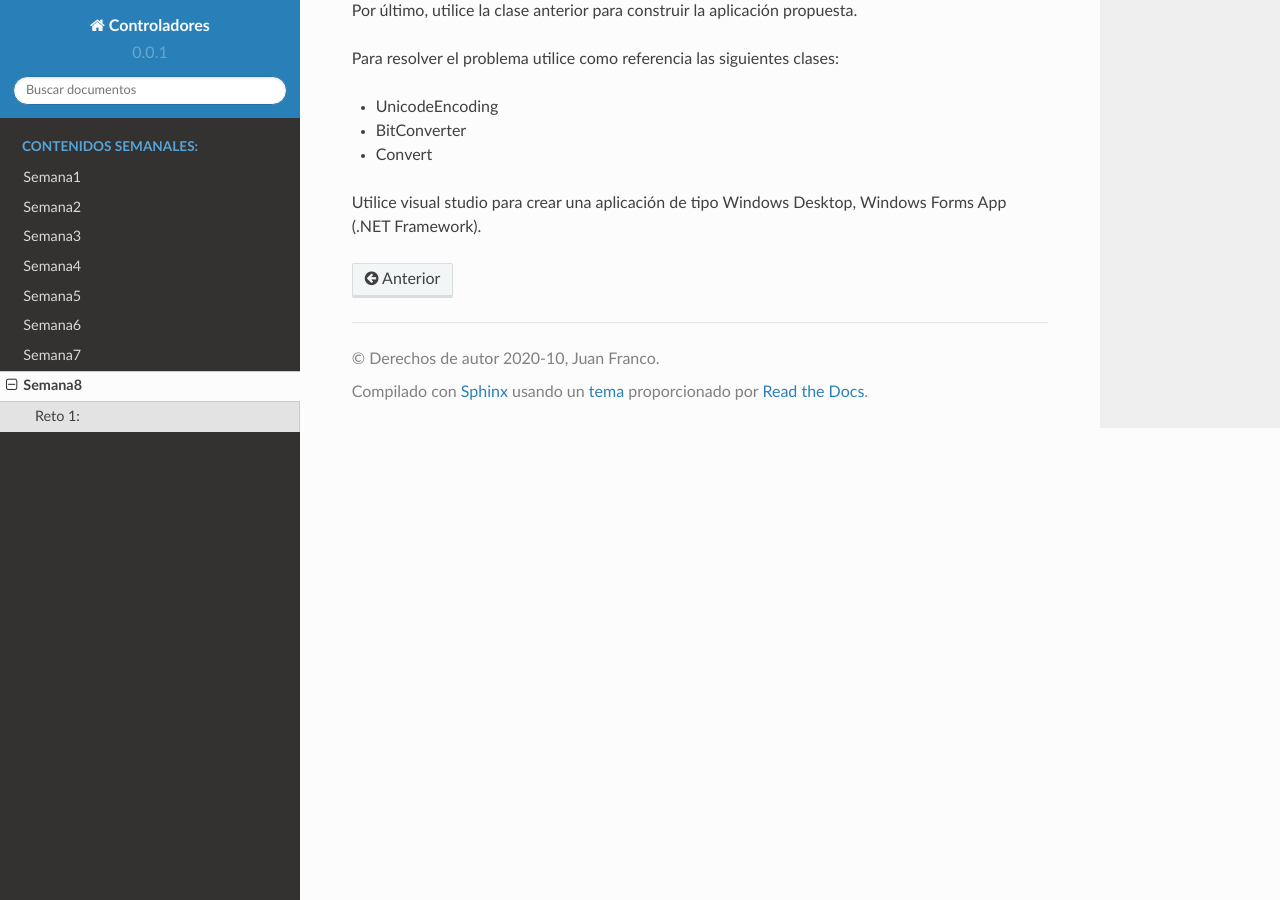
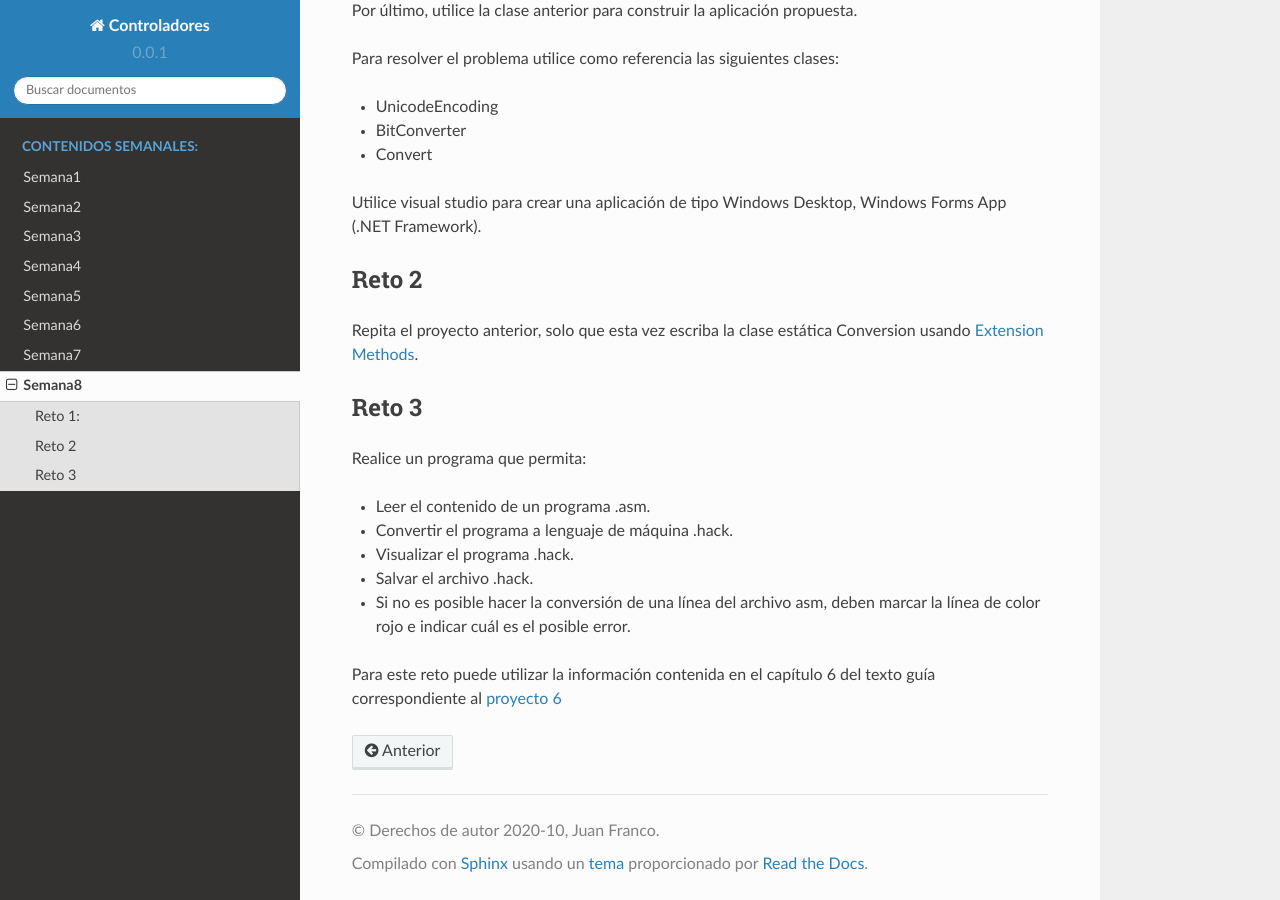
Before and after one commit to juanferfranco/controladores, a Sphinx documentation site: the page built from docs/_semana8/semana8.rst, in a window 1280 px wide and 900 px high, scrolled down 1333 px. Built offline with Sphinx 7.4.7 and the Read the Docs theme 2.0.0, drawn with Linux system fonts in a browser that asks for light colours; some of the changed text lies outside the part shown.

Commit message:
week 8, add new challange

```diff
--- a/docs/_semana8/semana8.rst
+++ b/docs/_semana8/semana8.rst
@@ -54,3 +54,23 @@ Para resolver el problema utilice como referencia las siguientes clases:
 
 Utilice visual studio para crear una aplicación de tipo Windows Desktop,
 Windows Forms App (.NET Framework).
+
+Reto 2
+--------
+Repita el proyecto anterior, solo que esta vez escriba la clase estática
+Conversion usando `Extension Methods <https://docs.microsoft.com/en-us/dotnet/csharp/programming-guide/classes-and-structs/extension-methods>`__.
+
+Reto 3
+--------
+Realice un programa que permita:
+
+* Leer el contenido de un programa .asm.
+* Convertir el programa a lenguaje de máquina .hack.
+* Visualizar el programa .hack.
+* Salvar el archivo .hack.
+* Si no es posible hacer la conversión de una línea
+  del archivo asm, deben marcar la línea de color rojo e
+  indicar cuál es el posible error.
+
+Para este reto puede utilizar la información contenida en el capítulo 6
+del texto guía correspondiente al `proyecto 6 <https://www.nand2tetris.org/project06>`__
```
